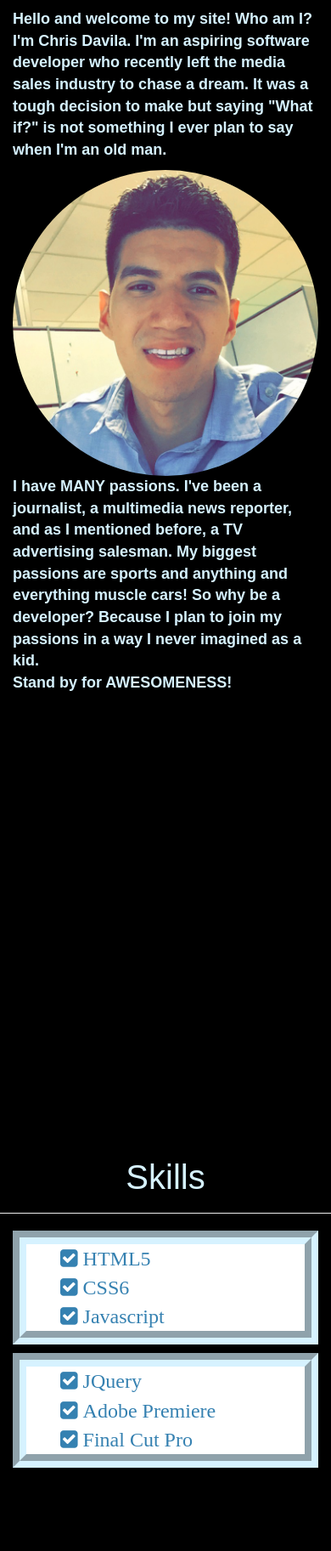
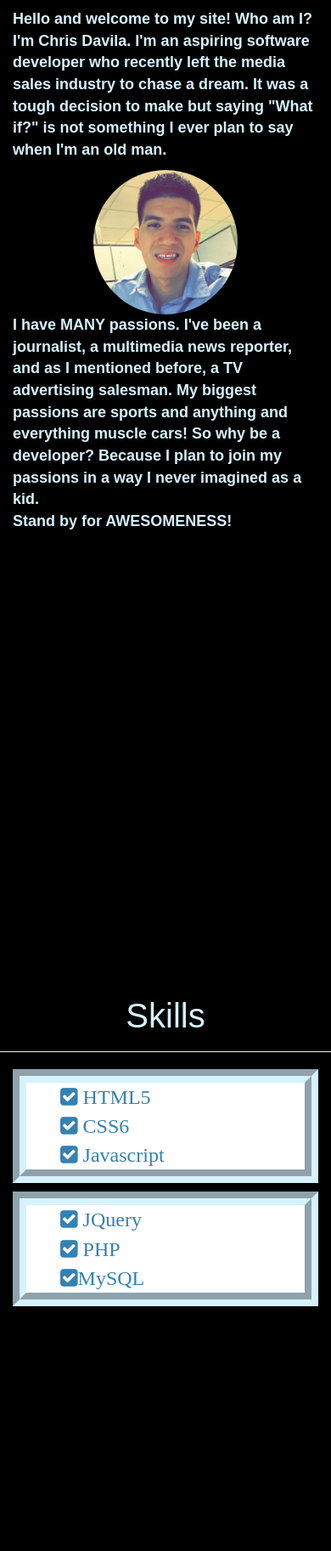
Before and after one commit to cmd1603/personal-site.dev, a PHP site: page / in a window 390 px wide. Shown: the part 327-2152 px from the top of the page at 85% size. Run offline with PHP 8.4, Linux system fonts and the light colour scheme; some libraries are stand-ins or nearby versions.

Commit message:
Added PHP and MySQL to skills and fixed profile picture responsivness

```diff
--- a/public/css/personal_site_layout.css
+++ b/public/css/personal_site_layout.css
@@ -114,7 +114,7 @@ li {
 }
 
 .img-responsive {
-    max-width: 100%;
+    max-width: 200px;
     height: auto;
     display: block;
 }
--- a/public/index.html
+++ b/public/index.html
@@ -107,8 +107,8 @@
               <div class='col-md-3'>
                 <ul id="list" style="font-size: 24px; background-color: white">
                   <i class="fa fa-check-square" id='check' aria-hidden="true"> JQuery</i><br>
-                  <i class="fa fa-check-square" id='check' aria-hidden="true"> Adobe Premiere</i><br>
-                  <i class="fa fa-check-square" id='check' aria-hidden="true"> Final Cut Pro</i>
+                  <i class="fa fa-check-square" id='check' aria-hidden="true"> PHP</i><br>
+                  <i class="fa fa-check-square" id='check' aria-hidden="true">MySQL</i>
                 </ul>
               </div>
           </div>
```
Also changed, not shown: 1 other file.
